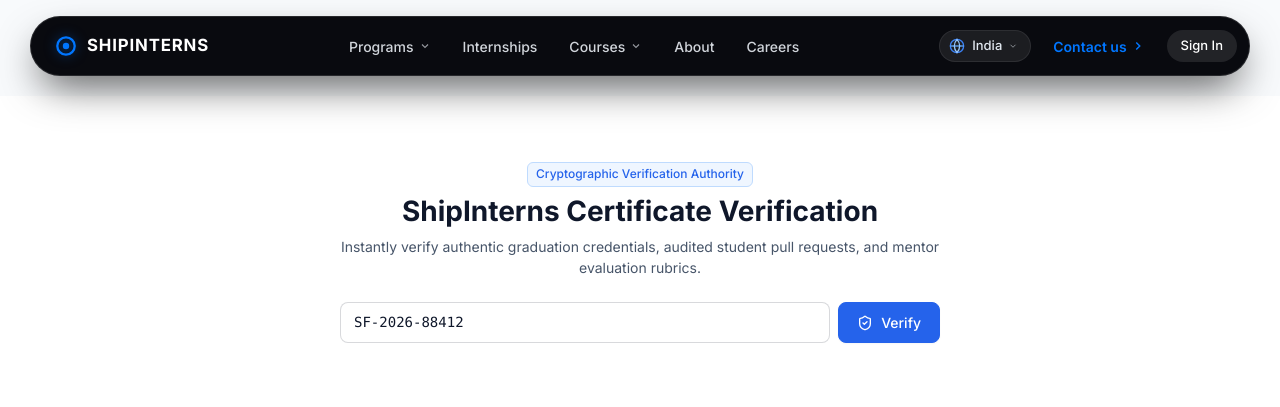
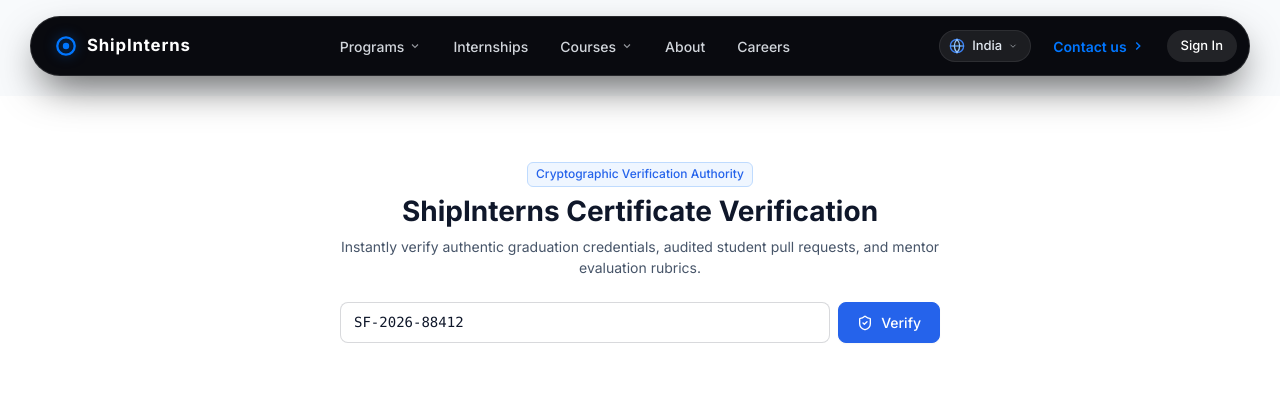
Before and after one commit to dhatcha2006-arch/SHIPINTERNS, a Flask app: page /certificates/verify in a window 1280 px wide. Shown: the top 407 px of the page. Run offline with Flask 3, Linux system fonts and the light colour scheme.

Commit message:
style(branding): update navbar brand text to camel-cased ShipInterns with SI capitalized

```diff
--- a/frontend/templates/components/navbar_public.html
+++ b/frontend/templates/components/navbar_public.html
@@ -2,7 +2,7 @@
   <div class="sf-header-container">
     <nav class="sf-pill-navbar" id="sfPillNavbar">
 
-      <!-- Brand Logo (Juspay style: Circular Blue Ring Mark + Uppercase Bold White Name) -->
+      <!-- Brand Logo (Juspay style: Circular Blue Ring Mark + ShipInterns Brand Name) -->
       <a href="{{ url_for('home') }}" class="sf-pill-brand">
         <span class="sf-brand-mark">
           <svg viewBox="0 0 24 24" fill="none" xmlns="http://www.w3.org/2000/svg">
@@ -10,7 +10,7 @@
             <circle cx="12" cy="12" r="3.5" fill="currentColor"/>
           </svg>
         </span>
-        <span class="sf-brand-text">SHIPINTERNS</span>
+        <span class="sf-brand-text">ShipInterns</span>
       </a>
 
       <!-- Desktop Navigation Menu -->
```
